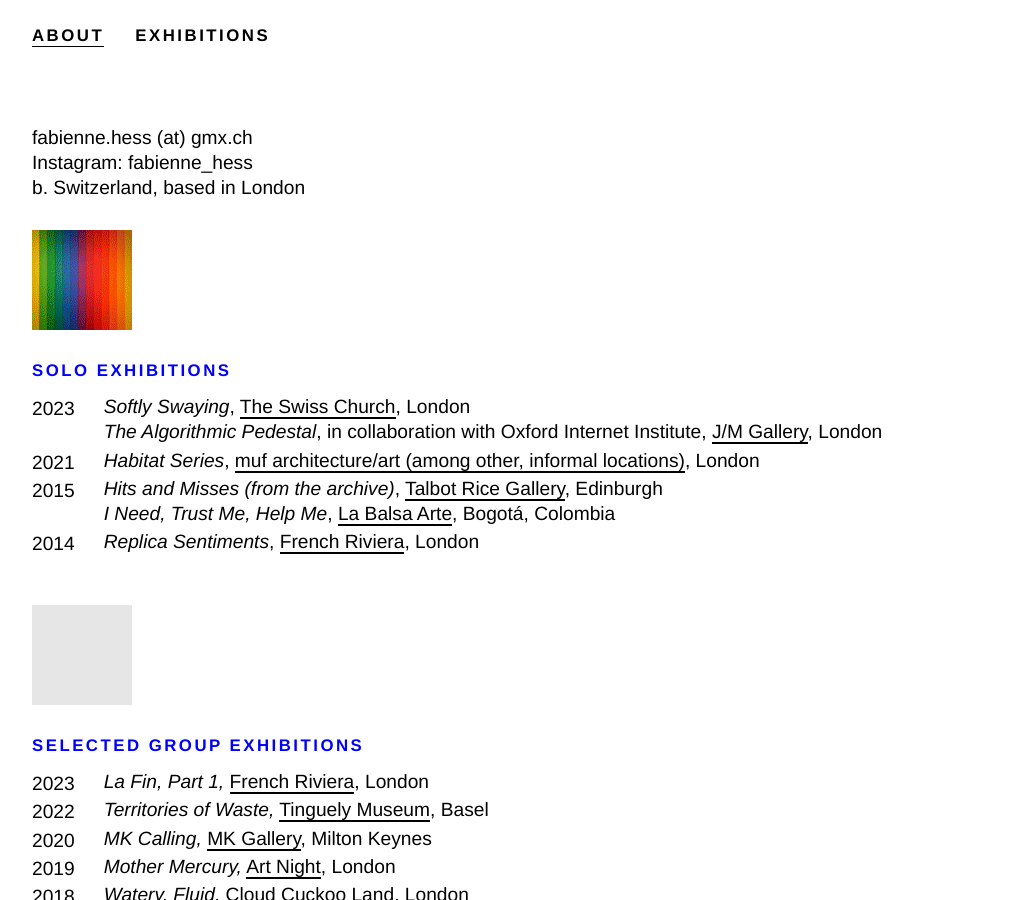
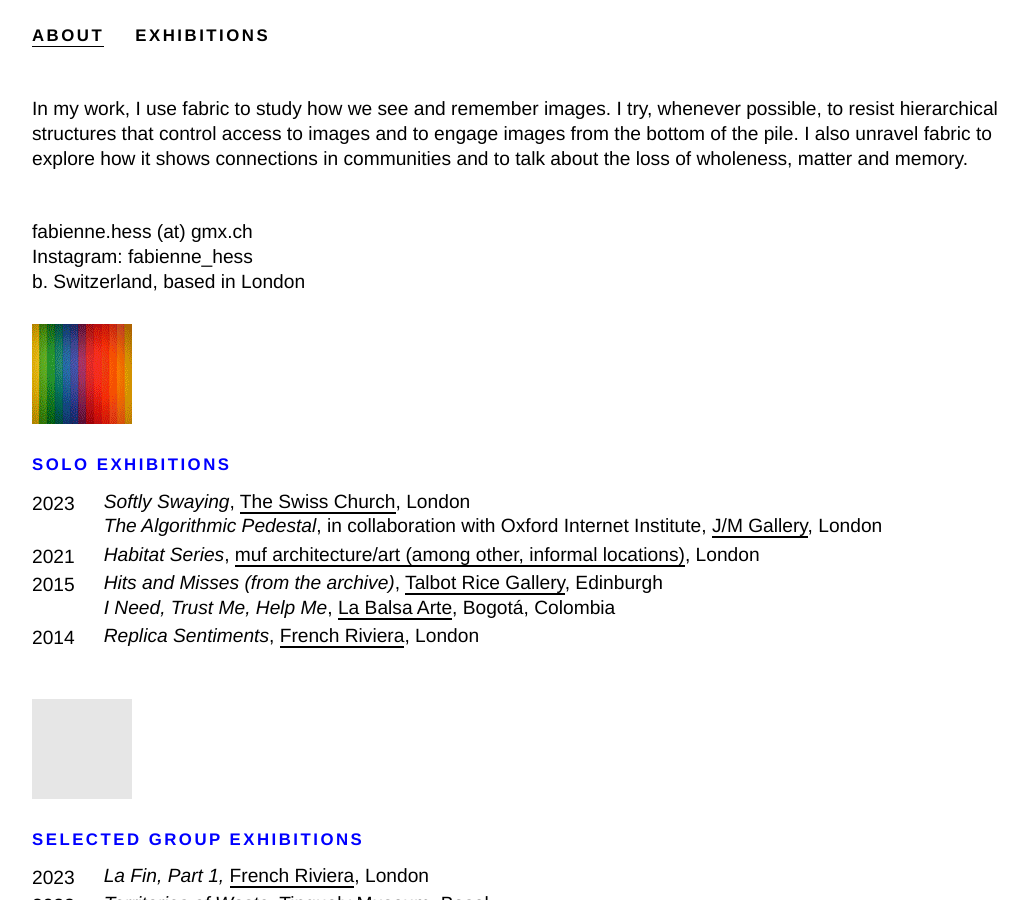
Before and after one commit to fabiennehess/fabiennehess.github.io, a Jekyll site: the page built from _pages/about.html, in a window 1280 px wide and 900 px high. Shown: the whole window, without its empty margins (58-1086 px from the left). Built offline with Jekyll 4.4.1, drawn with Linux system fonts in a browser that asks for light colours.

Commit message:
about again

```diff
--- a/_pages/about.html
+++ b/_pages/about.html
@@ -28,8 +28,7 @@ Lorem ipsum dolor set amet. Blar diene dlsdfjsld rrrrr ssss dfsdfsdf hfhfh sdfee
 </div> -->
 
 <div class = "infotext">
-<p>
-</p>
+<p> In my work, I use fabric to study how we see and remember images. I try, whenever possible, to resist hierarchical structures that control access to images and to engage images from the bottom of the pile. I also unravel fabric to explore how it shows connections in communities and to talk about the loss of wholeness, matter and memory.</p>
 </div>
 
 <div class = "infotext2">
```
Also changed, not shown: 2 other files.
